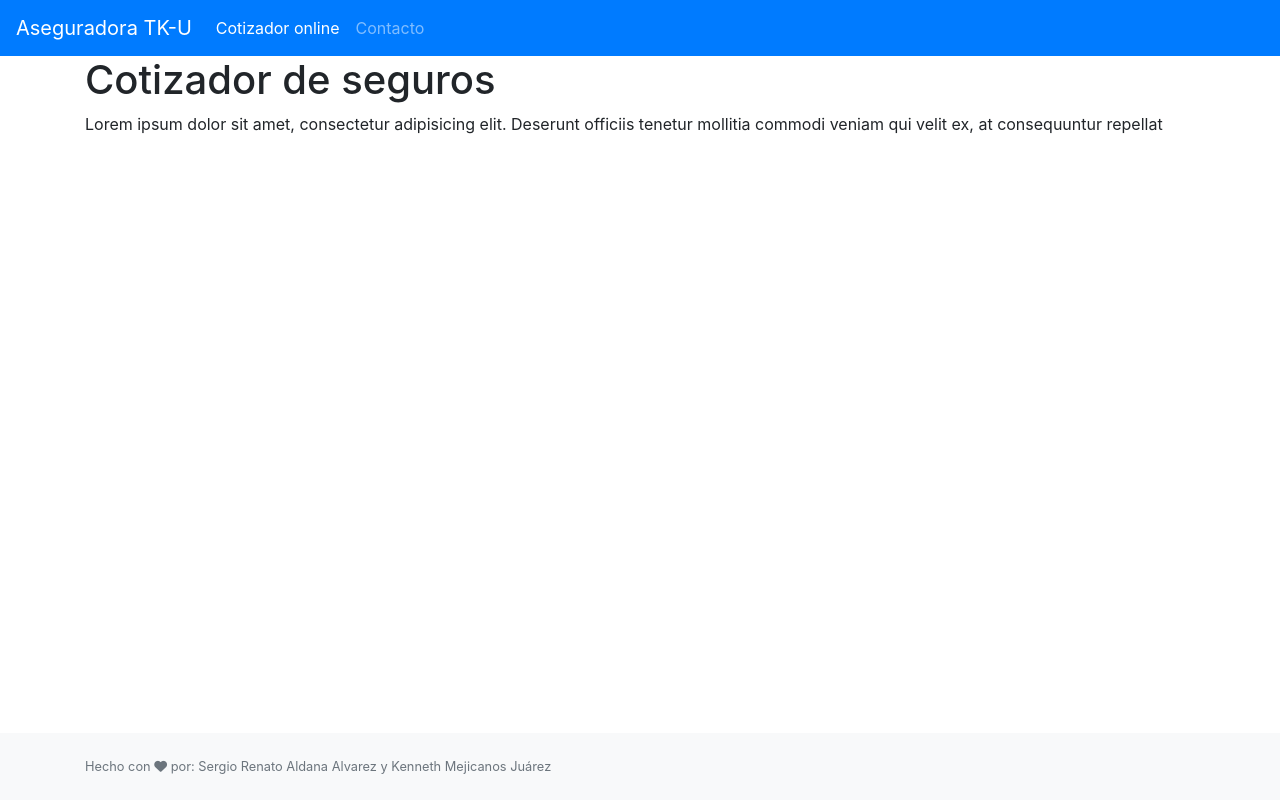
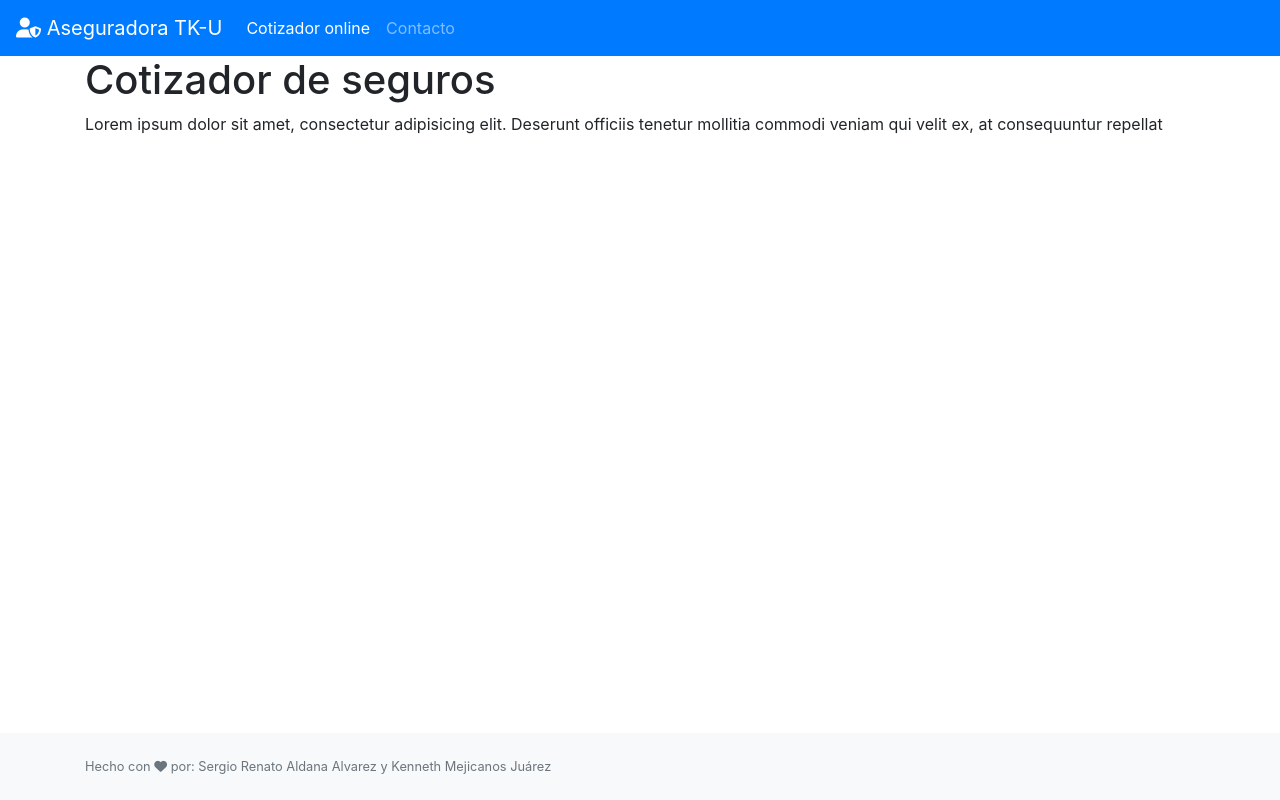
Before and after one commit to sergioraldana/cotizador-seguros, a plain HTML site: page index.html in a window 1280 px wide. Drawn offline with Linux system fonts and the light colour scheme.

Commit message:
Agrega el logo/icono en barra de navegación

```diff
--- a/index.html
+++ b/index.html
@@ -14,7 +14,7 @@
 </head>
 <body>
 	<nav class="navbar navbar-expand-lg navbar-dark bg-primary">
-	  <a class="navbar-brand" href="#">Aseguradora TK-U</a>
+	  <a class="navbar-brand" href="#"><span class="fas fa-user-shield"></span> Aseguradora TK-U</a>
 	  <button class="navbar-toggler" type="button" data-toggle="collapse" data-target="#navbarSupportedContent" aria-controls="navbarSupportedContent" aria-expanded="false" aria-label="Toggle navigation">
 		<span class="navbar-toggler-icon"></span>
 	  </button>
```
